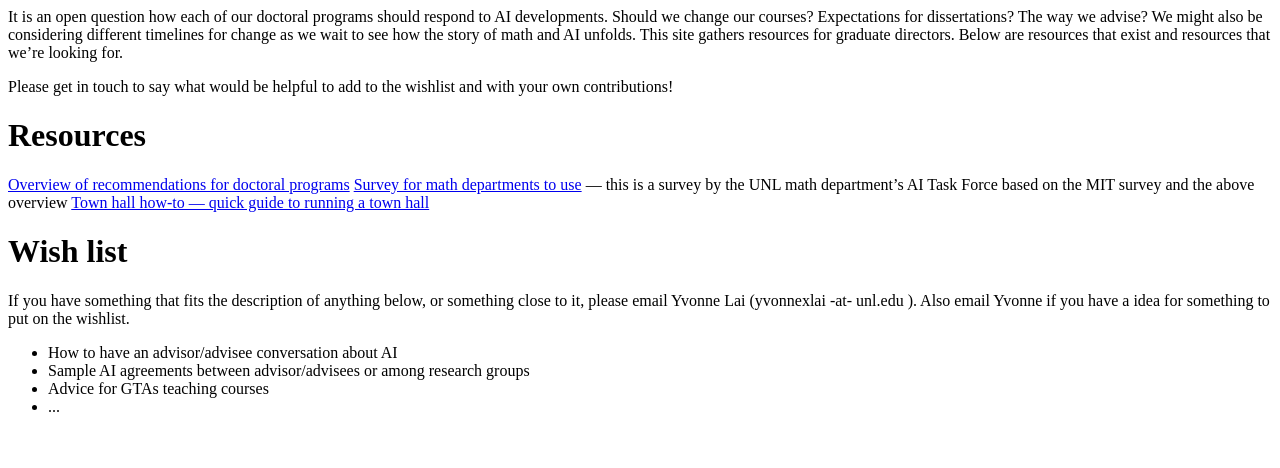
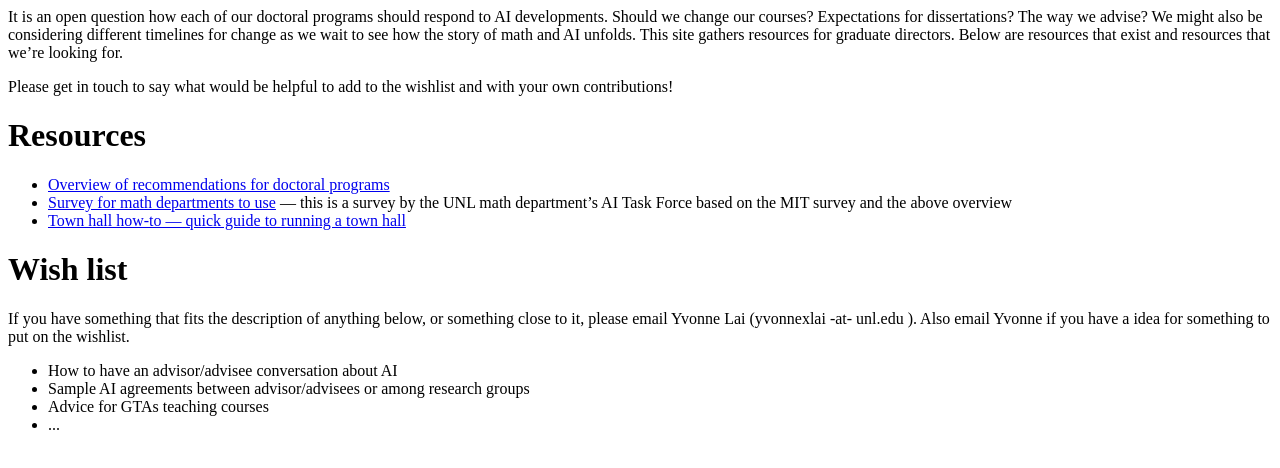
Before and after one commit to Big-Ten-Toolkit/Big-Ten-Toolkit.github.io, a plain HTML site: page index.html in a window 1280 px wide. Drawn offline with Linux system fonts and the light colour scheme.

Commit message:
Update index.html

```diff
--- a/index.html
+++ b/index.html
@@ -7,9 +7,17 @@
 <p>Please get in touch to say what would be helpful to add to the wishlist and with your own contributions!</p>
 
 <h1>Resources</h1>
-<a href="https://docs.google.com/document/d/1cmqOQh7V-7JhdDgt37FfngoppaRYJU5jqKE9J6CEV50/edit?usp=drive_link">Overview of recommendations for doctoral programs</a>
-<a href="https://docs.google.com/document/d/1fdONVRIMXLmIQaq8B8ZS4xvm-rxDyq3YY0bJGTXmmnM/edit?tab=t.0#heading=h.c95lmz5ort3k">Survey for math departments to use</a> — this is a survey by the UNL math department’s AI Task Force based on the MIT survey and the above overview
-<a href="https://docs.google.com/document/d/1I8nSl3rkkt2Pa208hak31DiGbHv2fsYb8HIyX2LhuCk/edit?usp=drive_link">Town hall how-to — quick guide to running a town hall</a>
+<ul>
+<li><a href="https://docs.google.com/document/d/1cmqOQh7V-7JhdDgt37FfngoppaRYJU5jqKE9J6CEV50/edit?usp=drive_link">Overview of recommendations for doctoral programs</a>
+</li>
+  <li>
+  <a href="https://docs.google.com/document/d/1fdONVRIMXLmIQaq8B8ZS4xvm-rxDyq3YY0bJGTXmmnM/edit?tab=t.0#heading=h.c95lmz5ort3k">Survey for math departments to use</a> — this is a survey by the UNL math department’s AI Task Force based on the MIT survey and the above overview
+</li>
+  <li>
+    <a href="https://docs.google.com/document/d/1I8nSl3rkkt2Pa208hak31DiGbHv2fsYb8HIyX2LhuCk/edit?usp=drive_link">Town hall how-to — quick guide to running a town hall</a>
+</li>
+</ul>
+
 <h1>Wish list</h1>
 
 If you have something that fits the description of anything below, or something close to it, please email Yvonne Lai (yvonnexlai -at- unl.edu ). Also email Yvonne if you have a idea for something to put on the wishlist.
```
